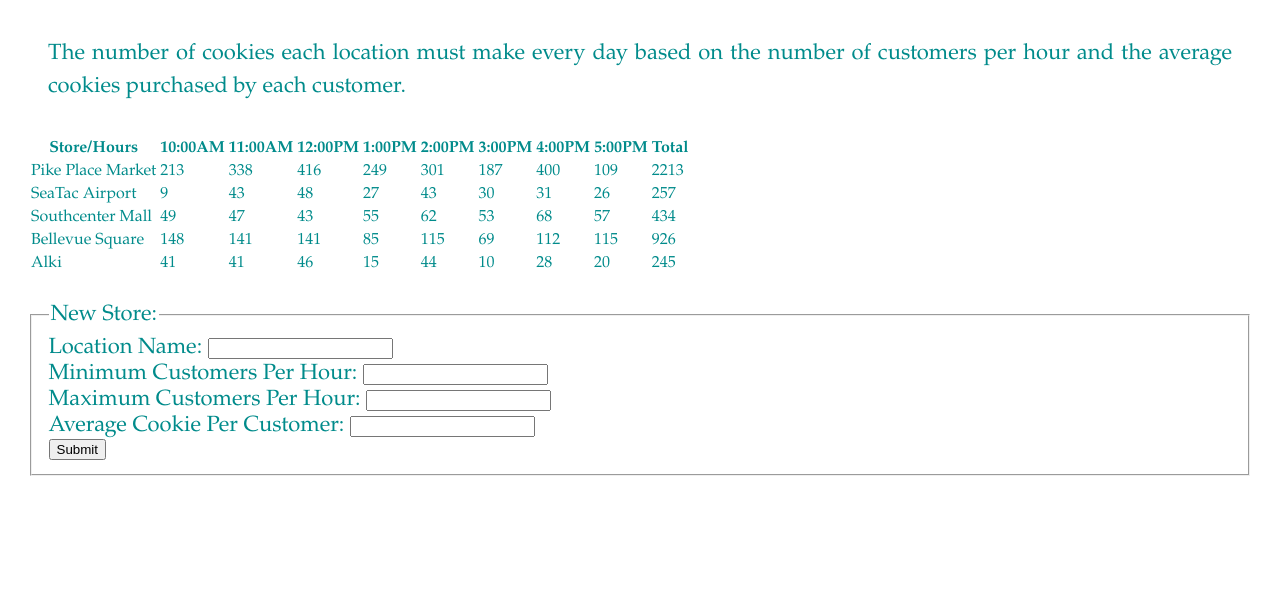
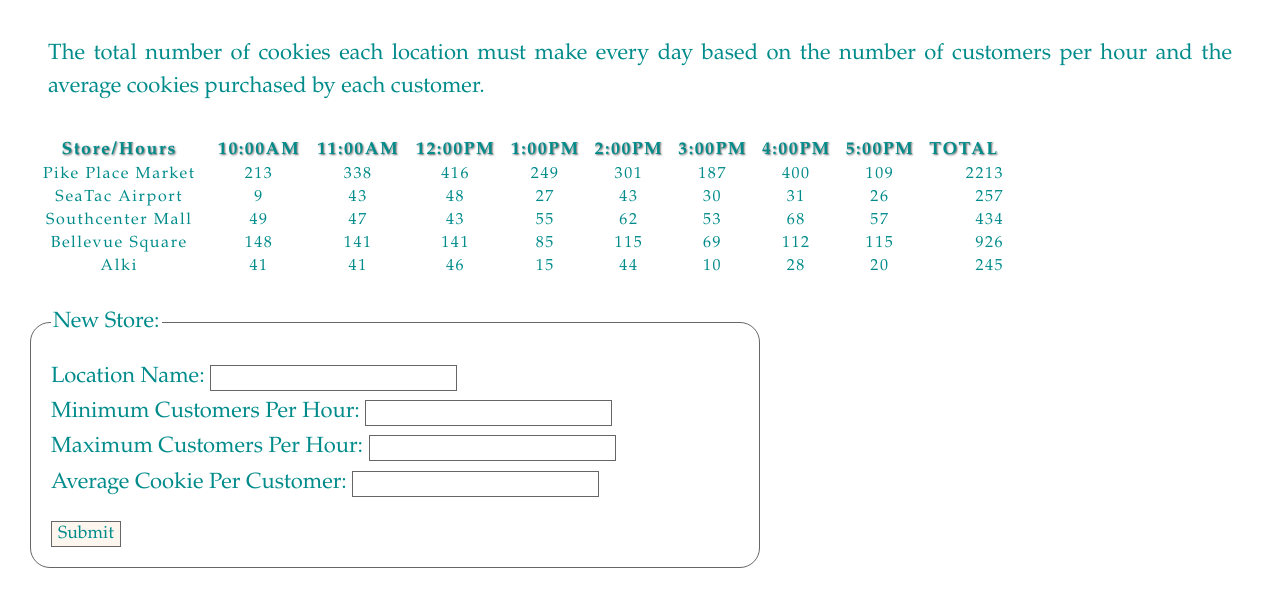
Before and after one commit to sabbyt/cookie-stand, a plain HTML site: page sales.html in a window 1280 px wide. Shown: the part 311-901 px from the top of the page. Before the commit the page ends 809 px from the top, so only its background shows below. Drawn offline with nearby package versions, Linux system fonts and the light colour scheme.

Commit message:
updated css for sales table and form

```diff
--- a/app.js
+++ b/app.js
@@ -17,7 +17,7 @@
 }
 
 var totalColumn = document.createElement('th');
-totalColumn.appendChild(document.createTextNode("Total"));
+totalColumn.appendChild(document.createTextNode("TOTAL"));
 headerRow.appendChild(totalColumn);
 console.log("Total cookies header");
 //header of table end
@@ -66,6 +66,7 @@
     var dailyNewTotal = document.createElement('td');
     dailyNewTotal.appendChild(document.createTextNode(dailyCookieTotal));
     infoRow.appendChild(dailyNewTotal);
+    dailyNewTotal.className="totalTableAlign";
 
     console.log(this.place + " " + this.cookiesByHourList);
     console.log("Daily Cookie Total: " + dailyCookieTotal);
--- a/sales.html
+++ b/sales.html
@@ -1,6 +1,6 @@
 <html>
 <head>
-<title>Pat's Salmon Cookies</title>
+<title>Pat's Salmon Cookies Sales</title>
 <link rel="stylesheet" type="text/css" href="style.css">
 <link href='https://fonts.googleapis.com/css?family=Special+Elite' rel='stylesheet' type='text/css'>
 </head>
@@ -8,8 +8,8 @@
 <body>
   <img src= 'img/salmon.png' width = '500'/>
 
-  <h1>PAT'S SALMON COOKIES LOCATIONS</h1>
-  <p class="text">The number of cookies each location must make every day based on the number of customers per hour and the average cookies purchased by each customer.</p>
+  <h1>PAT'S SALMON COOKIES SALES</h1>
+  <p class="text">The total number of cookies each location must make every day based on the number of customers per hour and the average cookies purchased by each customer.</p>
 
   <table id="cookieSales"></table>
 
--- a/style.css
+++ b/style.css
@@ -37,6 +37,49 @@
   list-style-type: none;
 }
 
+table {
+  width: 80%;
+  letter-spacing: 0.1em;
+  text-align: center;
+}
+
+th {
+  font-weight: bold;
+  font-size: 110%;
+  text-shadow: 1px 1px 2px #666666;
+}
+
+form {
+  width: 60%;
+}
+
+fieldset {
+  padding: 20px;
+  border-radius: 20px;
+  border: 1px solid #666666;
+  line-height: 1.6em;
+}
+
+label {
+  padding: 10px;
+}
+
+input {
+  font-size: 80%;
+  font-family: Garamond, serif;
+  border: 1px solid #666666;
+}
+
+input#submit-button {
+  background-color: #fdf6ee;
+  color: #008b8b;
+  margin-top: 20px;
+}
+
+input#submit-button:hover {
+  text-shadow: 2px 2px 3px #666666;
+}
+
 .back-color-diff {
   background-color: #fdf6ee;
 }
@@ -58,6 +101,10 @@
   font-size: 26px;
   width: 100%;
   display: block;
+}
+
+.totalTableAlign {
+  text-align: right;
 }
 
 #locations {
```
